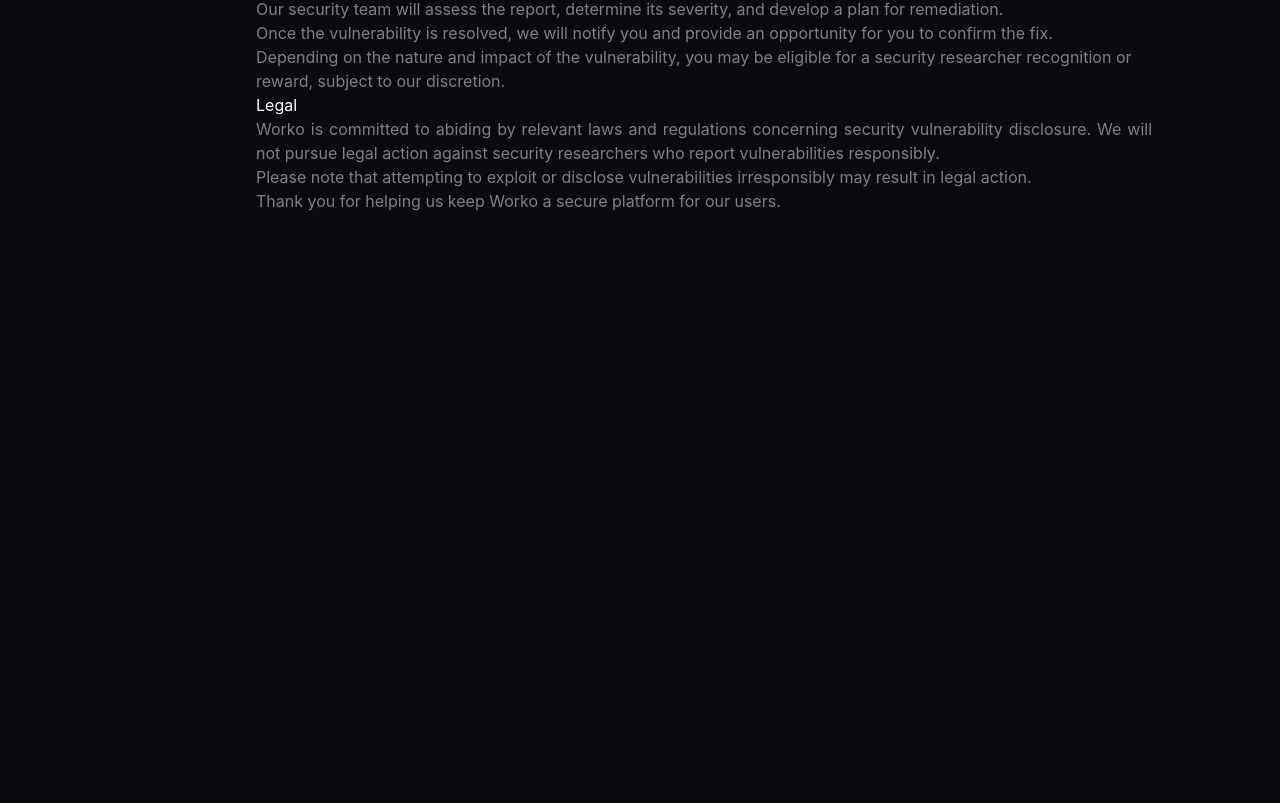
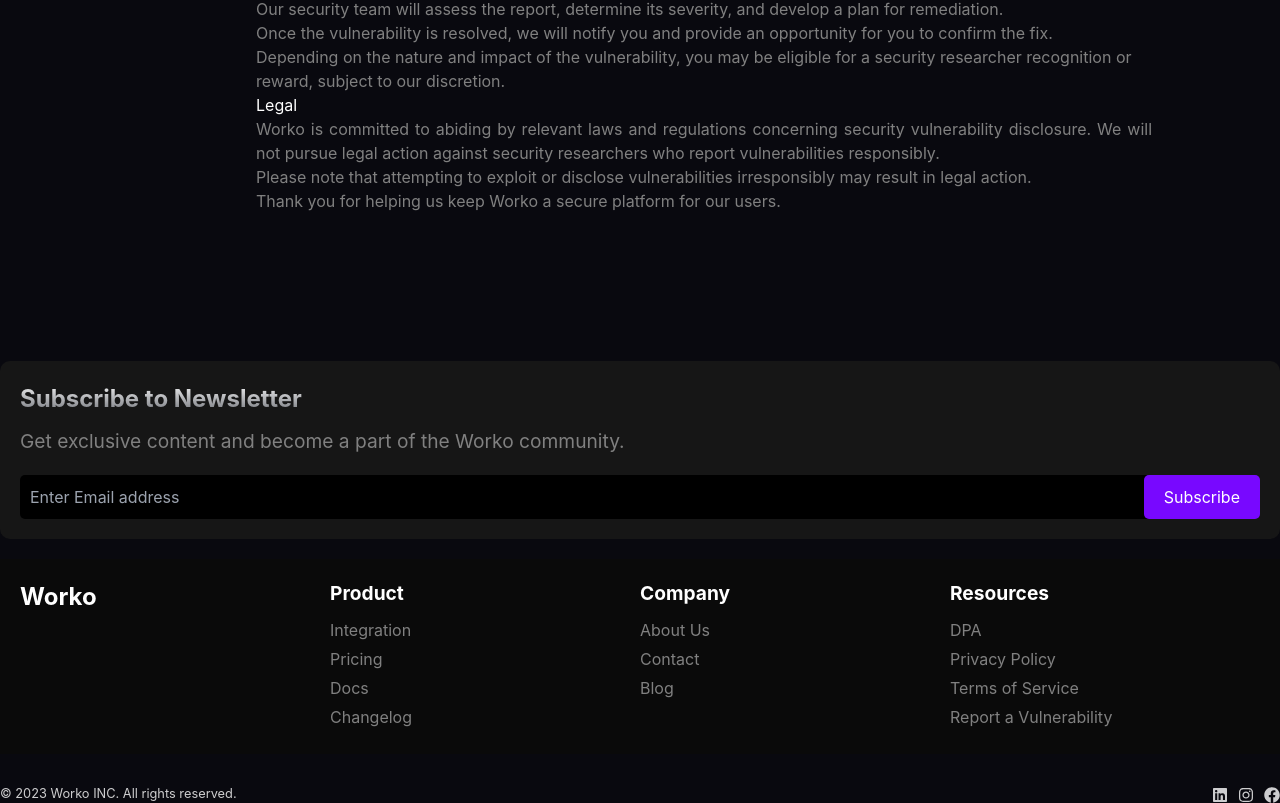
Before and after one commit to a14a19/worko-web, a React (Vite) app: page /legal/report-vulnerability in a window 1280 px wide. Shown: the part 592-1395 px from the top of the page. Before the commit the page ends 933 px from the top, so only its background shows below. Built offline with nearby package versions, Linux system fonts and the light colour scheme.

Commit message:
footer added and bugs fixed

```diff
--- a/package.json
+++ b/package.json
@@ -15,6 +15,7 @@
     "axios": "^1.6.2",
     "react": "^18.2.0",
     "react-dom": "^18.2.0",
+    "react-icons": "^4.12.0",
     "react-router-dom": "^6.20.1"
   },
   "devDependencies": {
--- a/src/components/Changelog/Changelog.css
+++ b/src/components/Changelog/Changelog.css
@@ -5,14 +5,16 @@
     'Ubuntu', 'Cantarell', 'Fira Sans', 'Droid Sans', 'Helvetica Neue', sans-serif;
   -webkit-font-smoothing: antialiased;
   -moz-osx-font-smoothing: grayscale;
-    background-color: black; /* Set the background color to black */
+  background-color: black;
 }
 p{
   text-align: justify;
 }
 
 .black-page {
+  /* background-color: black; */
   color: white;
+  /* height: 100vh; */
   display: flex;
   flex-direction: column;
   align-items: center;
@@ -25,13 +27,16 @@
   color: gray;
   font-size: 3em;
   margin-bottom: 20px;
+  background-image: linear-gradient(0deg, rgb(97, 100, 107) 0%, rgb(255, 255, 255) 100%);
+  -webkit-background-clip: text;
+  color: transparent;
 }
 
 .new-updates {
   color: gray;
 }
 
-  img {
+.image{
   margin-top: 20px;
   width: 80%;
   max-width: 1100px;
@@ -45,12 +50,12 @@
 .update-main {
   color: white;
   margin: 10px;
-    text-align: left; /* Center the text and images */
+  text-align: left;
   font-size: small;
   background-color: black;
   padding: 20px;
   border-radius: 10px;
-    max-width: 1100px; /* Set a maximum width for the content */
+  max-width: 1100px;
   margin-left: auto; /* Center the div horizontally */
   margin-right: auto; /* Center the div horizontally */
 }
@@ -102,6 +107,21 @@
   margin-right: auto; /* Center the div horizontally */
 }
 
+.footer {
+  background-color: #1f1f1f;
+  color: white;
+  padding: 20px;
+  text-align: center;
+}
+.footer {
+  position: fixed;
+  bottom: 0;
+  width: 100%;
+}
+
+
+
+
 /* Newsletter Subscription Styles (uncomment if needed) */
 /*
 .newsletter-box {
--- a/src/components/Header.jsx
+++ b/src/components/Header.jsx
@@ -33,7 +33,7 @@
           <Link to="/" className="-m-1.5 p-1.5">
             <span className="sr-only">Worko</span>
             <img
-              className="h-8 w-auto"
+              className="h-8 w-auto rounded-full"
               src="https://ugc.production.linktr.ee/83ebb150-33fc-4639-8f2b-0bd315a84a1b_Worko.jpeg?io=true&size=avatar-v1_0"
               alt=""
             />
--- /dev/null
+++ b/src/components/footer/Footer.css
@@ -0,0 +1,155 @@
+
+.footer-container {
+    display: flex;
+    justify-content: space-around;
+    background-color: #0a0a0a;
+    padding: 20px;
+    color: gray;
+  }
+
+  .footer-column {
+    flex: 1;
+    margin-right: 20px;
+  }
+
+  .footer-column h3 {
+    font-size: 1.2em;
+    font-weight: bold;
+    margin-bottom: 10px;
+    /* Apply the gradient styling for the heading */
+   color: white;
+  }
+
+  .wheading{
+     font-size: 1.5em ; /* Adjust the font size as needed */
+     font-weight:bold;
+    color: white; /* Set the text color to white */
+
+  }
+  .footer-column ul {
+    list-style: none;
+    padding: 0;
+  }
+
+  .footer-column li {
+    margin-bottom: 5px;
+  }
+
+  /* Additional styling for larger columns */
+  .footer-column {
+    width: 200px; /* Adjust the width as needed */
+  }
+
+
+
+
+.newsletter-box {
+    background-color: #161616;
+    border-radius: 10px;
+    padding: 20px;
+    text-align: left;
+    max-width: auto;
+    margin: 20px 0;
+  }
+
+  .subscribe-heading {
+    font-size: 1.5em;
+    font-weight: bold;
+    margin-bottom: 10px;
+    /* Add the following styles to replicate the provided style */
+    background-image: linear-gradient(0deg, rgb(97, 100, 107) 0%, rgb(255, 255, 255) 100%);
+    -webkit-background-clip: text;
+    color: transparent;
+  }
+
+  .exclusive-content {
+    color: gray;
+    font-size: 1.2em;
+    margin-bottom: 20px;
+  }
+
+  .email-input-container {
+    display: flex;
+    color: black;
+  }
+
+  .email-input {
+    flex: 1;
+    padding: 10px;
+    border-radius: 5px;
+    background-color: black;
+  }
+
+  .subscribe-button {
+    background-color: #7808FF;
+    color: white;
+    padding: 10px 20px;
+    border: none;
+    border-radius: 5px;
+    cursor: pointer;
+    margin-left: -10px;
+  }
+
+
+
+  .footer-bottom {
+    display: flex;
+    justify-content: space-between;
+    align-items: flex-end; /* Align items to the bottom */
+    margin-top: 20px; /* Adjust as needed */
+    padding-top: 10px; /* Add padding to separate from the items above */
+  }
+
+  .footer-copyright {
+    font-size: 0.8em;
+  }
+
+  .footer-social-icons {
+    display: flex; /* Ensure the icons stay on the same line */
+  }
+
+  .social-icon-link {
+    margin-left: 10px; /* Adjust space between icons as needed */
+  }
+
+  .mobile-menu-toggle {
+    background: none;
+    border: none;
+    cursor: pointer;
+    padding: 0;
+    color: #333; /* Adjust color as needed */
+  }
+
+  .menu-icon {
+    width: 24px;
+    height: 24px;
+  }
+
+  .mobile-menu {
+    display: flex;
+    flex-direction: column;
+    background-color: #1f1f1f; /* Adjust background color as needed */
+    top: 60px; /* Adjust distance from the top as needed */
+    right: 0; /* Align to the right */
+    z-index: 1000;
+    padding: 10px; /* Adjust padding as needed */
+  }
+
+  /* Additional styling for mobile menu items */
+  .mobile-menu div {
+    padding: 8px;
+    color: #fff; /* Adjust text color as needed */
+    border-bottom: 1px solid #333; /* Adjust border color as needed */
+  }
+
+
+  .footer {
+    background-color: #1f1f1f;
+    color: white;
+    padding: 20px;
+    text-align: center;
+  }
+  .footer {
+    bottom: 0;
+    width: 100%;
+  }
--- /dev/null
+++ b/src/components/footer/Footer.jsx
@@ -0,0 +1,100 @@
+// Footer.jsx
+
+import React from "react";
+import { FaLinkedin, FaInstagram, FaFacebook } from "react-icons/fa";
+import "./Footer.css";
+import { Link } from "react-router-dom";
+
+// ... rest of the code
+
+const Footer = () => {
+  return (
+    <div>
+      {/* Newsletter Box */}
+      <div className="newsletter-box">
+        <div className="subscribe-heading">Subscribe to Newsletter</div>
+        <div className="exclusive-content">
+          Get exclusive content and become a part of the Worko community.
+        </div>
+        <div className="email-input-container">
+          <input
+            type="email"
+            placeholder="Enter Email address"
+            className="email-input"
+          />
+          <button className="subscribe-button">Subscribe</button>
+        </div>
+      </div>
+
+      {/* Four-Column Footer */}
+      <div className="footer-container">
+        <div className="footer-column">
+          <p className="wheading">Worko</p>
+        </div>
+        <div className="footer-column">
+          <h3>Product</h3>
+          <ul>
+            <li>Integration</li>
+            <li>Pricing</li>
+            <li>Docs</li>
+            <li>Changelog</li>
+          </ul>
+        </div>
+        <div className="footer-column">
+          <h3>Company</h3>
+          <ul>
+            <li>About Us</li>
+            <li>Contact</li>
+            <li>Blog</li>
+          </ul>
+        </div>
+        <div className="footer-column">
+          <h3>Resources</h3>
+          <ul>
+            <li>
+              <Link to="/legal/dpa">
+                DPA
+              </Link>
+            </li>
+            <li>
+              <Link to="/legal/privacy-policies">
+                Privacy Policy
+              </Link>
+            </li>
+            <li>
+              <Link to="/legal/terms-of-services">
+                Terms of Service
+              </Link>
+            </li>
+            <li>
+              <Link to="/legal/report-vulnerability">
+                Report a Vulnerability
+              </Link>
+            </li>
+          </ul>
+        </div>
+      </div>
+
+      {/* Copyright and Social Media Icons */}
+      <div className="footer-bottom">
+        <div className="footer-copyright">
+          © 2023 Worko INC. All rights reserved.
+        </div>
+        <div className="footer-social-icons">
+          {/* Use react-icons here */}
+          <a href="#" className="social-icon-link">
+            <FaLinkedin className="social-icon" />
+          </a>
+          <a href="#" className="social-icon-link">
+            <FaInstagram className="social-icon" />
+          </a>
+          <a href="#" className="social-icon-link">
+            <FaFacebook className="social-icon" />
+          </a>
+        </div>
+      </div>
+    </div>
+  );
+};
+
+export default Footer;
--- a/src/components/integration/IntegrationLink.css
+++ b/src/components/integration/IntegrationLink.css
@@ -50,7 +50,7 @@
 
 .left-side-info {
   place-content: center;
-  align-items: start;
+  align-items: flex-start;
   display: flex;
   flex: 0 0 auto;
   flex-flow: column;
@@ -65,7 +65,7 @@
 
 .categories {
   font-size: 0.8rem;
-  place-content: start;
+  place-content: flex-start;
   align-items: center;
   backdrop-filter: blur(12px);
   background-color: rgba(130, 72, 255, 0.096);
--- a/src/components/sub-components/HeroBannerCodeArea.jsx
+++ b/src/components/sub-components/HeroBannerCodeArea.jsx
@@ -26,7 +26,7 @@
                 <div className='w-[72px] h-full hidden md:flex justify-between items-center flex-col border border-gray-900'>
                     <div className='flex justify-between items-center flex-col w-full'>
                         <div className='mt-6 mb-8'>
-                            <img src="https://ugc.production.linktr.ee/83ebb150-33fc-4639-8f2b-0bd315a84a1b_Worko.jpeg?io=true&size=avatar-v1_0" alt="Worko" width={"24"} />
+                            <img src="https://ugc.production.linktr.ee/83ebb150-33fc-4639-8f2b-0bd315a84a1b_Worko.jpeg?io=true&size=avatar-v1_0" alt="Worko" width={"28"} className='rounded-full'/>
                         </div>
                         <div className=''>
                             <span className='uppercase text-[11px] text-gray-400'>MENU</span>
--- a/src/pages/Main.jsx
+++ b/src/pages/Main.jsx
@@ -8,6 +8,7 @@
 import PrivacyPolicy from "../components/resources/PrivacyPolicy";
 import TermsOfServices from "../components/resources/TermsOfServices";
 import ReportVulnerability from "../components/resources/ReportVulnerability";
+import Footer from "../components/footer/Footer";
 
 function Main() {
     return (
@@ -23,6 +24,7 @@
                 <Route exact path="legal/terms-of-services" element={<TermsOfServices />} />
                 <Route exact path="legal/report-vulnerability" element={<ReportVulnerability />} />
             </Routes>
+            <Footer />
         </>
     )
 }
```
Also changed, not shown: src/components/Changelog/Changelog.jsx (line endings or trailing spaces), 1 other file (tests, documents, lock files or other folders). Lines whose indentation alone changed are shown as unchanged.
